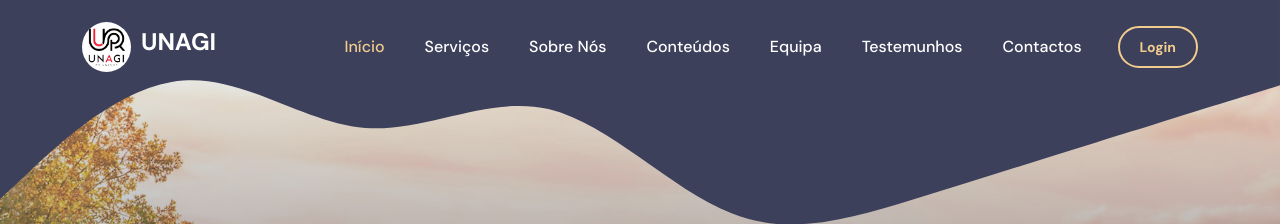
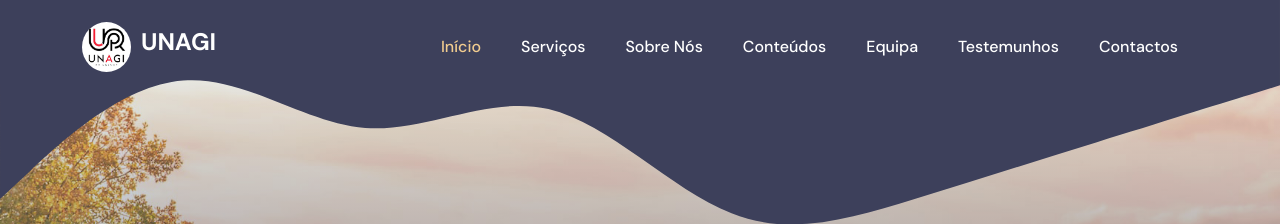
Before and after one commit to t0m4s79/ddw-website2, a plain HTML site: page index.html in a window 1280 px wide. Shown: the top 224 px of the page. Drawn offline with Linux system fonts and the light colour scheme.

Commit message:
removed login

```diff
--- a/index.html
+++ b/index.html
@@ -93,9 +93,9 @@ https://templatemo.com/tm-587-tiya-golf-club
                             </li> -->
                         </ul>
 
-                        <div class="d-none d-lg-block ms-lg-3">
+                        <!-- <div class="d-none d-lg-block ms-lg-3">
                             <a class="btn custom-btn custom-border-btn" data-bs-toggle="offcanvas" href="#offcanvasExample" role="button" aria-controls="offcanvasExample">Login</a>
-                        </div>
+                        </div> -->
                     </div>
                 </div>
             </nav>
```
